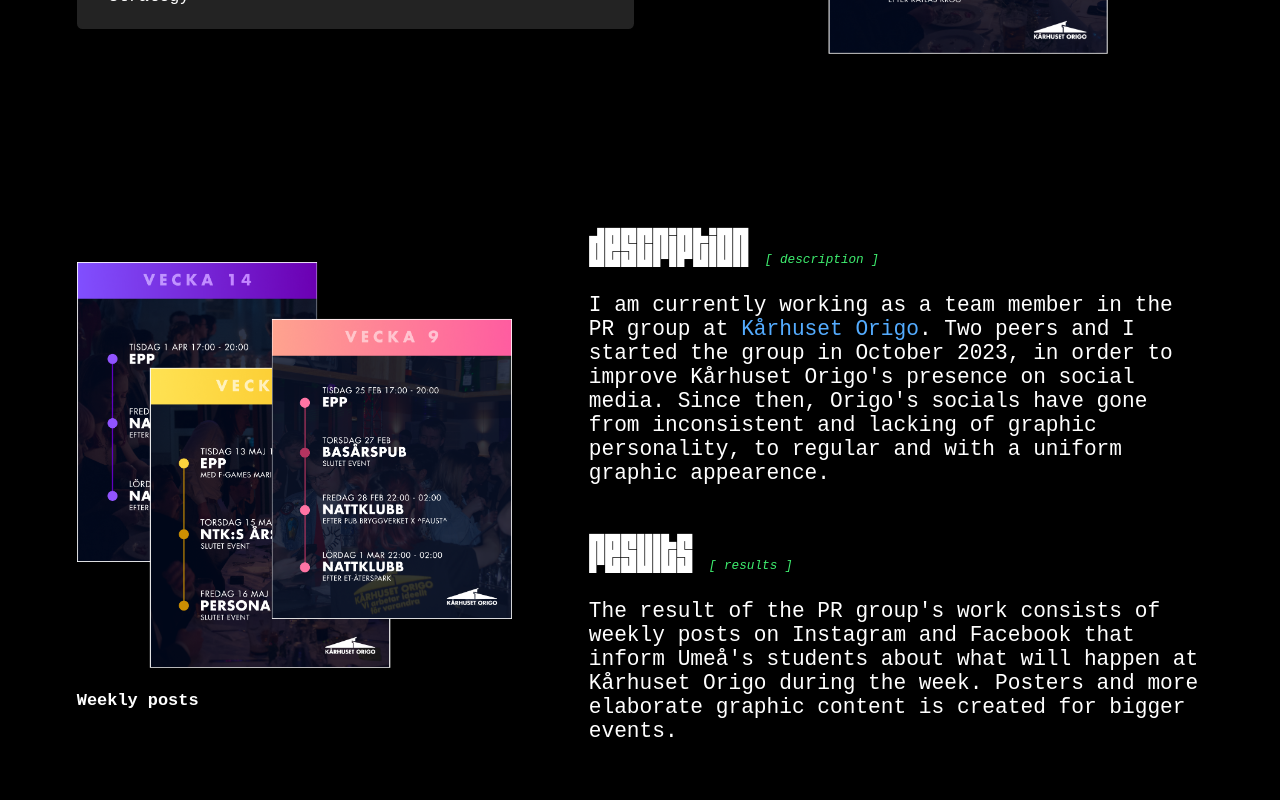
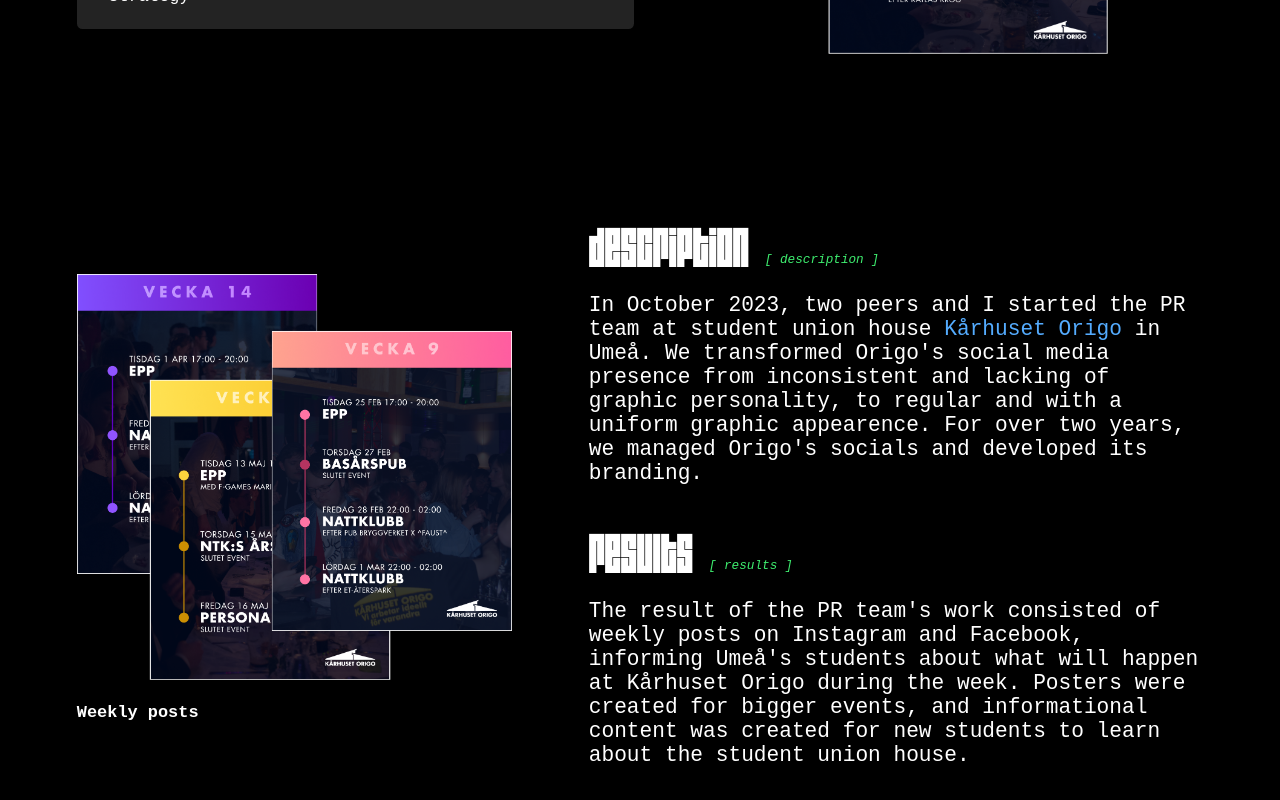
Before and after one commit to k4tttt/portfolio, a React (Create React App) app: page /id21twn/origo in a window 1280 px wide. Shown: the part 624-1424 px from the top of the page. Built offline with nearby package versions, Linux system fonts and the light colour scheme.

Commit message:
small editoral changes to texts

```diff
--- a/src/components/Education.js
+++ b/src/components/Education.js
@@ -26,7 +26,7 @@ const Education = () => {
 							artificial intelligence, databases, and low-level programming, which has elevated my skills as a developer.
 						</p>
 						<p>
-							My MSc thesis explored an explainable AI approach to energy forecasting, read the full thesis on <Link className='blue' to='http://urn.kb.se/resolve?urn=urn:nbn:se:umu:diva-254616' target='_blank' rel='noopener noreferrer'>DiVA</Link>.
+							My MSc thesis explored an explainable AI approach to energy forecasting. Read the full thesis on <Link className='blue' to='http://urn.kb.se/resolve?urn=urn:nbn:se:umu:diva-254616' target='_blank' rel='noopener noreferrer'>DiVA</Link>.
 						</p>
 					</div>
 				</div>
--- a/src/components/Start.js
+++ b/src/components/Start.js
@@ -5,7 +5,7 @@ import { faAngleDown } from '@fortawesome/free-solid-svg-icons';
 const Start = () => {
   const [text, setText] = useState('awesome');
   const [color, setColor] = useState('blue');
-  const adjectives = ["awesome", "user-friendly", "interactive", "fun", "intuitive"];
+  const adjectives = ["awesome", "user-friendly", "interactive", "fun", "intuitive", "durable"];
   const colors = ["green", "pink", "blue"];
   let i = 0;
   let j = 0;
--- a/src/pages/BrainfuncBeats.js
+++ b/src/pages/BrainfuncBeats.js
@@ -45,7 +45,7 @@ const BrainfuncBeats = () => {
             <Title type='h3' title={'description'} />
             <p className=''>
               The Brainfunc Beats project was part of the <Link className='blue' to='https://www.umu.se/utbildning/kurser/produktutveckling-i-medieteknik-med-metoden-design-build-test2/' target="_blank" rel="noopener noreferrer">Product Development in Media Technology using the "Design-build-test" method</Link> course.
-              In collaboration with digital agency <Link className='blue' to='https://daresay.co/sv/' target="_blank" rel="noopener noreferrer">Daresay</Link> and
+              In collaboration with digital agency <Link className='blue' to='https://daresay.co/sv/' target="_blank" rel="noopener noreferrer">Daresay</Link> (now Knightec Group) and
               brain exercise company <Link className='blue' to='https://brainfunc.com/' target="_blank" rel="noopener noreferrer">Brainfunc</Link>,
               the task was to create a concept for a new way to exercise your brain in a fun way.
               {/* To achieve this goal, LoFi- and HiFi-prototyping was highly utilzed.  */}
--- a/src/pages/HandwrittenDigits.js
+++ b/src/pages/HandwrittenDigits.js
@@ -24,7 +24,7 @@ const HandwrittenDigits = () => {
 				<div className='projectSummaryContent'>
 					<ProjectSummary
 						title={'handwritten digits'}
-						subtitle={'Classifying handwritten digits by utilizing machine learning.'}
+						subtitle={'Classifying handwritten digits through machine learning.'}
 						tasks={'AI, Machine learning, k-NN, ANN'}
 						duration={'2 weeks, 50%'}
 						tools={'Python, Jupyter Notebook'}
--- a/src/pages/IdagInatt.js
+++ b/src/pages/IdagInatt.js
@@ -50,8 +50,8 @@ const IdagInatt = () => {
 						<br />
 						<Title type='h3' title={'results'} />
 						<p className=''>
-							The result consisted of a website with custom graphic elements,
-							containing all information about the event. A
+							The result consisted of a website with custom graphic elements
+							containing information about the event. A
 							series of Instagram posts were made to further promote the event. Graphic content used
 							during the event itself was also created.
 						</p>
--- a/src/pages/Origo.js
+++ b/src/pages/Origo.js
@@ -27,7 +27,7 @@ const Origo = () => {
 						displayName={'marketing at kårhuset origo'}
 						subtitle={'Kårhuset Origo is the student union house for Umeå Student Union of Science and Technology.'}
 						tasks={'Graphic design, marketing strategy'}
-						duration={'Ongoing since October 2023'}
+						duration={'2 years, 3 months'}
 						tools={'Figma, Canva'}
 					/>
 					<div>
@@ -45,17 +45,22 @@ const Origo = () => {
 					<div className='descriptionText'>
 						<Title type='h3' title={'description'} />
 						<p className=''>
-							I am currently working as a team member in the PR group at <Link className="blue" to="https://www.instagram.com/karhusetorigo/" target="_blank" rel="noopener noreferrer">Kårhuset Origo</Link>.
+							In October 2023, two peers and I started the PR team at student union house <Link className="blue" to="https://www.instagram.com/karhusetorigo/" target="_blank" rel="noopener noreferrer">Kårhuset Origo</Link> in Umeå.
+							We transformed Origo's social media presence from inconsistent
+							and lacking of graphic personality, to regular and with a uniform graphic appearence. For over two years,
+							we managed Origo's socials and developed its branding.
+							{/* I am currently working as a team member in the PR group at <Link className="blue" to="https://www.instagram.com/karhusetorigo/" target="_blank" rel="noopener noreferrer">Kårhuset Origo</Link>.
 							Two peers and I started the group in October 2023, in order to improve Kårhuset
 							Origo's presence on social media. Since then, Origo's socials have gone from inconsistent
-							and lacking of graphic personality, to regular and with a uniform graphic appearence.
+							and lacking of graphic personality, to regular and with a uniform graphic appearence. */}
 						</p>
 						<br />
 						<Title type='h3' title={'results'} />
 						<p className=''>
-							The result of the PR group's work consists of weekly posts on Instagram and Facebook
-							that inform Umeå's students about what will happen at Kårhuset Origo during the week.
-							Posters and more elaborate graphic content is created for bigger events.
+							The result of the PR team's work consisted of weekly posts on Instagram and Facebook,
+							informing Umeå's students about what will happen at Kårhuset Origo during the week.
+							Posters were created for bigger events, and informational content was created for new students
+							to learn about the student union house.
 						</p>
 					</div>
 				</div>
```
